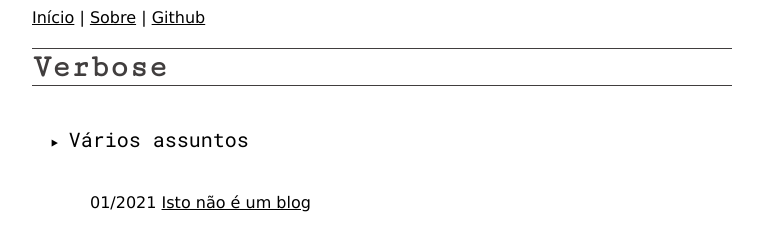
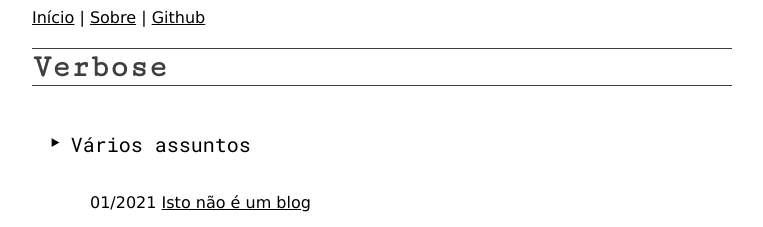
Before and after one commit to luizzfranco/Verbose, a plain HTML site: page index.html in a window 1280 px wide. Shown: the top 227 px of the page, without its empty margins (258-1021 px from the left). Drawn offline with Linux system fonts and the light colour scheme.

Commit message:
fixing triangular bullet unicode for display in android devices

```diff
--- a/index.html
+++ b/index.html
@@ -36,7 +36,7 @@
     -->
 
 
-    <button class="accordion">Vários assuntos</button>
+    <button class="accordion"><strong class="arrow">&#8227;</strong> Vários assuntos</button>
     <div class="panel">
         <ul><li>01/2021 <a href="https://luizzfranco.github.io/verbose/posts-blog/2021-01-isto-nao-e-um-blog.html">Isto não é um blog</a></li></ul>
     </div>
--- a/style.css
+++ b/style.css
@@ -124,12 +124,17 @@ button {
     transition: max-height 0.2s ease-out;
   }
 
-  .accordion:after {
-    content: '\2023'; /* Unicode character for "plus" sign (+) */
+ /* .accordion:after {
+    content: '\2023';
     font-size: 1.5rem;
     color: black;
     float: left;
     margin-right: 10px;
+  } */
+
+  .arrow {
+    font-size: 1.5rem;
+    color: black;
   }
 
 
```
